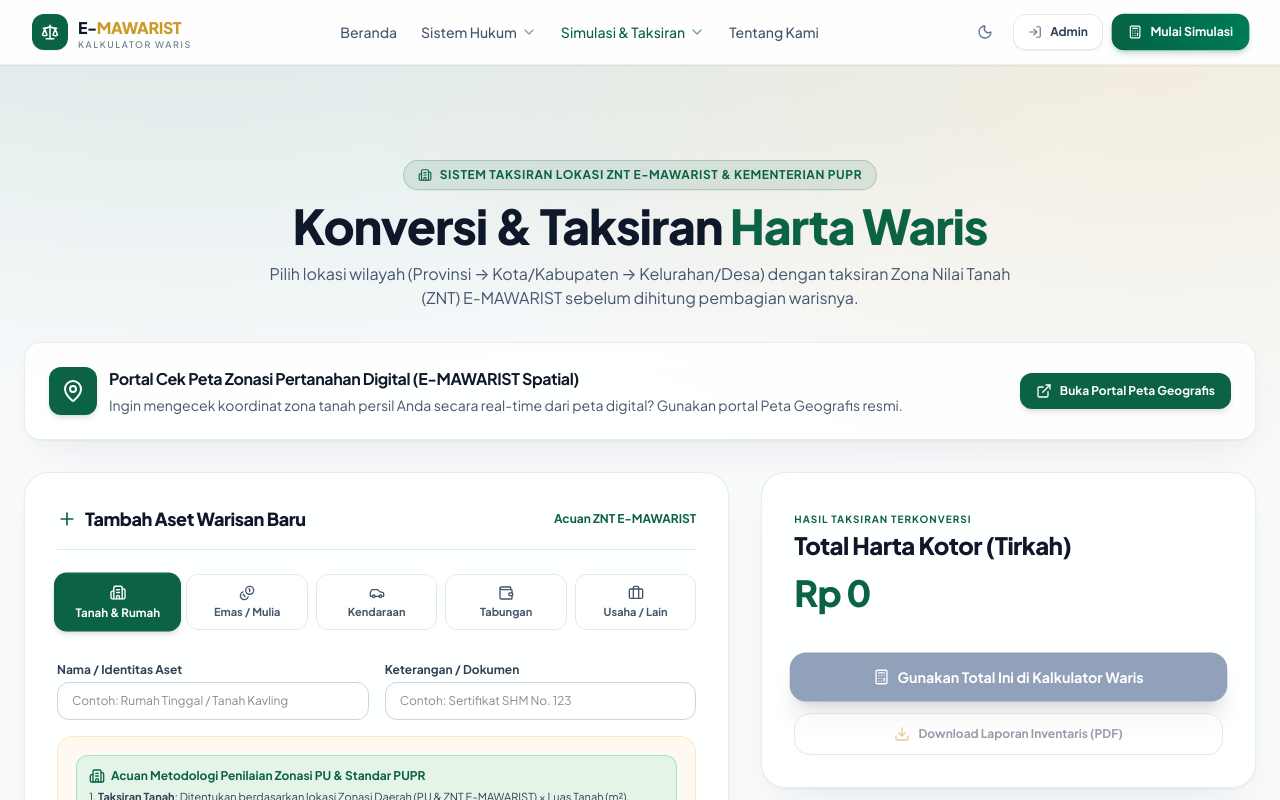
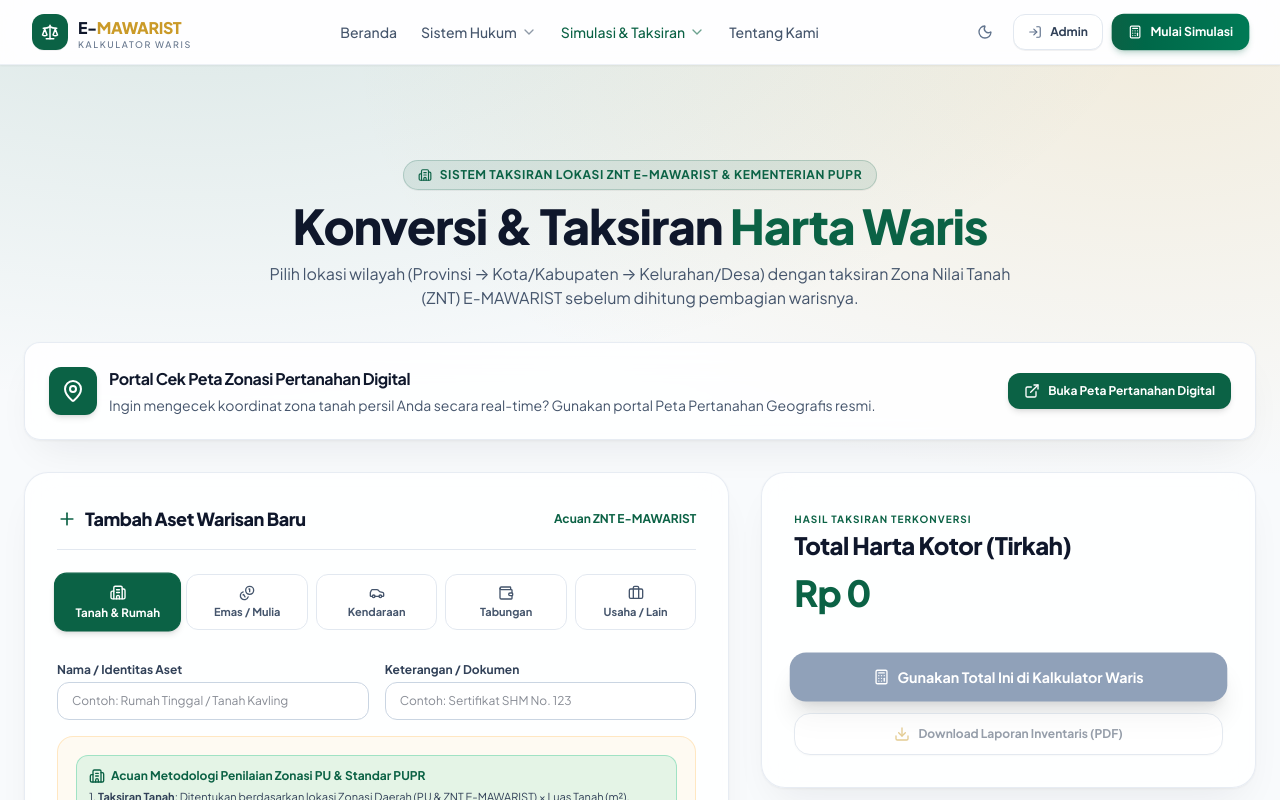
Before and after one commit to Kader2637/si-waris, a Next.js app: page /konversi-harta in a window 1280 px wide. Shown: the top 800 px of the page. Built offline with nearby package versions, Linux system fonts and the light colour scheme.

Commit message:
fix: remove spatial text label and simplify map link text

```diff
--- a/app/(public)/konversi-harta/page.tsx
+++ b/app/(public)/konversi-harta/page.tsx
@@ -481,10 +481,10 @@ export default function KonversiHartaPage() {
               </div>
               <div className="space-y-1">
                 <h3 className="text-sm sm:text-base font-bold text-slate-900 dark:text-slate-100 flex items-center gap-2">
-                  Portal Cek Peta Zonasi Pertanahan Digital (E-MAWARIST Spatial)
+                  Portal Cek Peta Zonasi Pertanahan Digital
                 </h3>
                 <p className="text-xs sm:text-sm text-slate-600 dark:text-slate-300">
-                  Ingin mengecek koordinat zona tanah persil Anda secara real-time dari peta digital? Gunakan portal Peta Geografis resmi.
+                  Ingin mengecek koordinat zona tanah persil Anda secara real-time? Gunakan portal Peta Pertanahan Geografis resmi.
                 </p>
               </div>
             </div>
@@ -494,7 +494,7 @@ export default function KonversiHartaPage() {
               rel="noopener noreferrer"
               className="shrink-0 inline-flex items-center gap-2 px-4 py-2.5 rounded-xl bg-[#0b6245] hover:bg-[#084b34] text-white text-xs font-bold shadow-md transition-all no-underline cursor-pointer"
             >
-              <ExternalLink className="size-4" /> Buka Portal Peta Geografis
+              <ExternalLink className="size-4" /> Buka Peta Pertanahan Digital
             </a>
           </div>
         </ScrollReveal>
```
